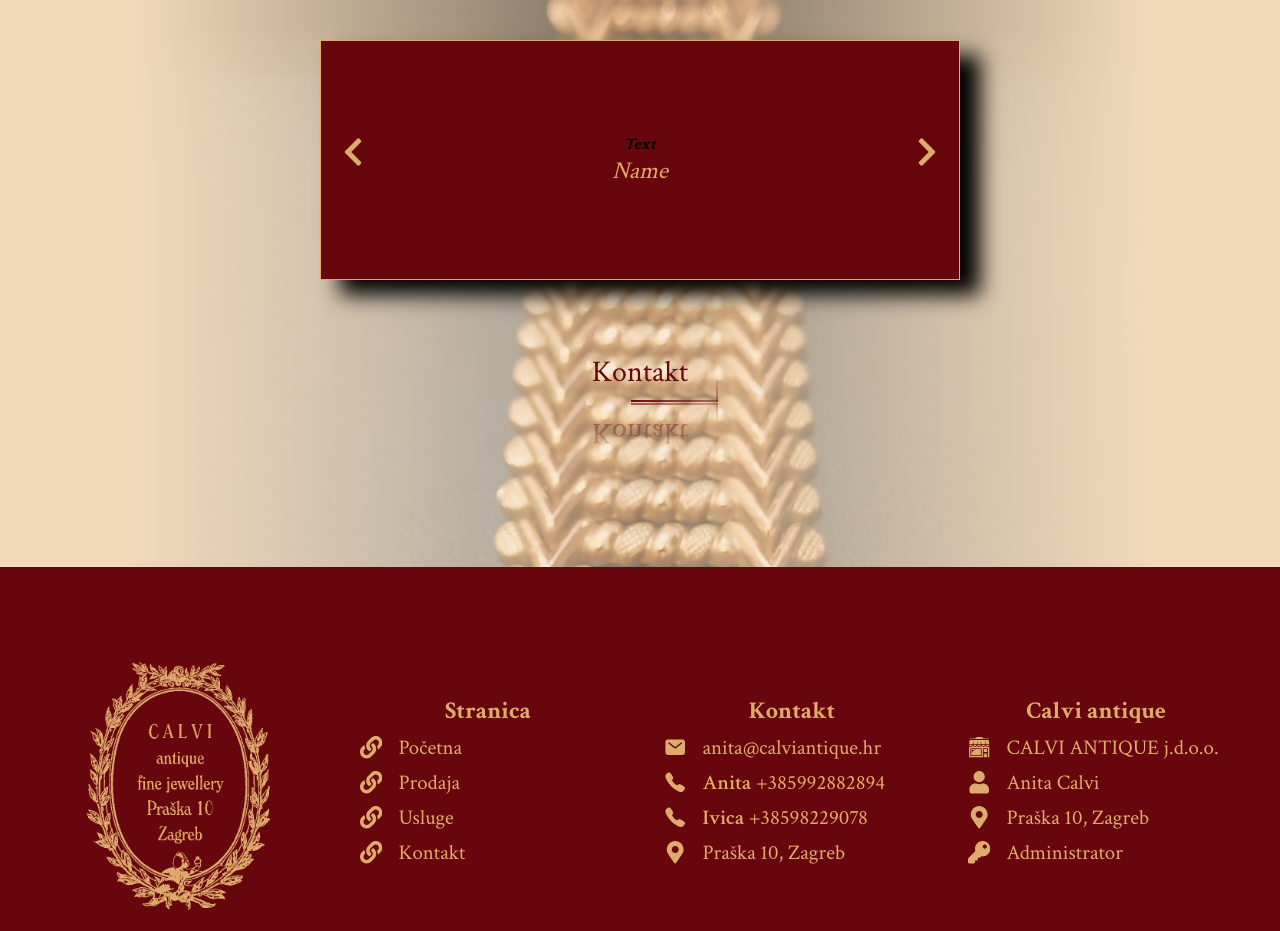
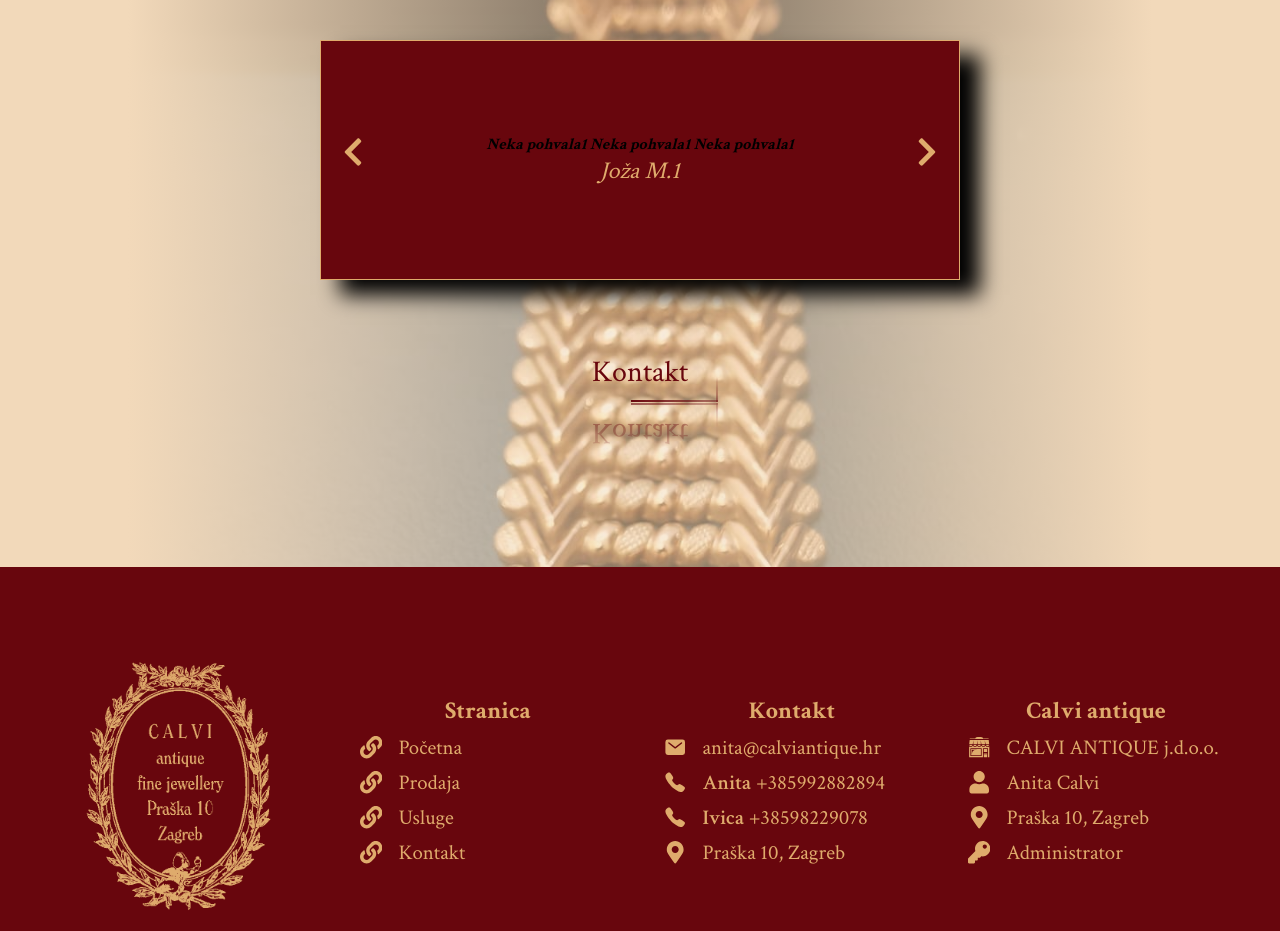
Before and after one commit to Tomislav-Busic/-jewelry-store, a React (Create React App) app: page / in a window 1280 px wide. Shown: the part 3080-4011 px from the top of the page. Built offline with nearby package versions, Linux system fonts and the light colour scheme; no server answers; the database is empty.

Commit message:
slider-testemonials logic javascript

```diff
--- a/src/Components/HOMESectionsComponents/HomeSectionFive/HSFiveSlider/HSFiveSlider.jsx
+++ b/src/Components/HOMESectionsComponents/HomeSectionFive/HSFiveSlider/HSFiveSlider.jsx
@@ -6,20 +6,32 @@ import { FaChevronRight, FaChevronLeft } from "react-icons/fa";
 export const HSFiveSlider = () => {
   const [currentIndex, setCurrentIndex] = useState(0);
 
+  const goToPrevious = () => {
+    const isFirstSlide = currentIndex === 0;
+    const newIndex = isFirstSlide ? testemonials.length - 1 : currentIndex - 1;
+    setCurrentIndex(newIndex);
+  };
+
+  const goToNext = () => {
+    const isFirstSlide = currentIndex === testemonials.length - 1;
+    const newIndex = isFirstSlide ? 0 : currentIndex + 1;
+    setCurrentIndex(newIndex);
+  };
+
   return (
     <div className="slider-testem">
-      <button className="btn-st left">
+      <button className="btn-st left" onClick={goToPrevious}>
         <FaChevronLeft className="icon" />
       </button>
-      <button className="btn-st right">
+      <button className="btn-st right" onClick={goToNext}>
         <FaChevronRight className="icon" />
       </button>
       <div className="slider-content">
         <h4>
-          <i>Text</i>
+          <i>{testemonials[currentIndex].content}</i>
         </h4>
         <p>
-          <i>Name</i>
+          <i>{testemonials[currentIndex].name}</i>
         </p>
       </div>
     </div>
```
